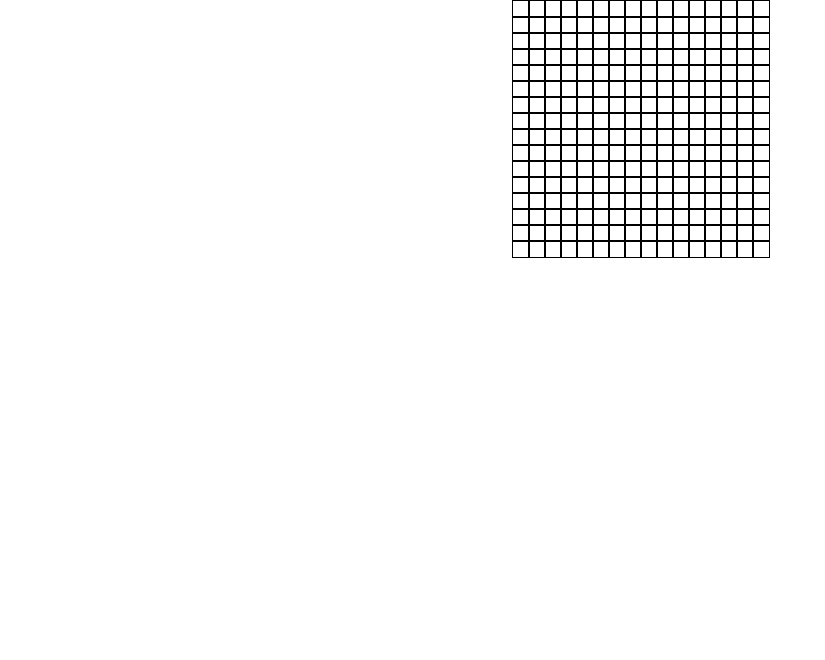
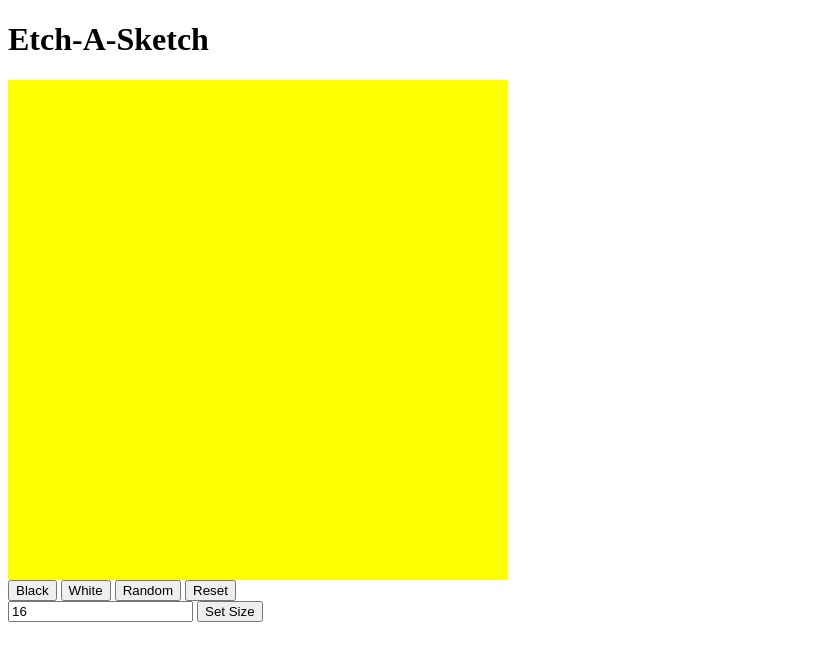
Before and after one commit to IIWGII/Etch-A-Sketch-TOP, a plain HTML site: page index.html in a window 1280 px wide. Shown: the whole page, without its empty margins (0-825 px from the left). Drawn offline with Linux system fonts and the light colour scheme.

Commit message:
second try from scratch

```diff
--- a/assets/main.js
+++ b/assets/main.js
@@ -1,17 +1,91 @@
-const container = document.querySelector('.grid-container');
+function populateBoard(size){
+    let board = document.querySelector('.pad');
+    let squares = board.querySelectorAll('div');
+    squares.forEach((div)=> div.remove());
+    board.style.gridTemplateColumns = `repeat(${size}, 1fr)`
+    board.style.gridTemplateRows = `repeat(${size}, 1fr)`
+
+    let amount = size * size ;
+    for (let i = 0; i < amount; i++) {
+        let square = document.createElement('div');
+        square.style.backgroundColor = "yellow";
+        board.insertAdjacentElement('beforeend', square);
+    }
+}
+populateBoard(16);
+
+function changeSize(input){
+    if (input >=2 || input <= 100){
+        populateBoard(input);
+    } else {
+       console.log('too many sqaures');
+    }
+};
 
 
-for (let i=0; i < 256; i++ ) {
-    const createDiv = document.createElement('div');
-    container.appendChild(createDiv);
-}
 
-const divs = container.querySelectorAll('div');
-divs.forEach((div) => {
-    div.addEventListener('mouseover', (e)=>{
-        e.target.style.backgroundColor = "black"
-    });
-    div.addEventListener('mouseout', (e) => {
-        e.target.style.backgroundColor = "white"
-    })
-})
+
+
+
+
+
+
+
+
+
+
+// const sketchPad = document.querySelector('.grid-container');
+// let gridNum = 5;
+
+// function addSquares () {
+//     const row = document.createElement('div');
+//     row.classList.add('row');
+//     sketchPad.appendChild(row);
+//     for (let i = 0; i < gridNum; i++) {
+//         const column = document.createElement('div');
+//         column.classList.add('column');
+//         row.appendChild(column);
+//     }
+// };
+// function padFill (num) {
+//     for(let i = 0; i < num; i++ ) {
+
+//         addSquares();
+//     }
+// }
+// padFill(gridNum);
+
+
+
+
+
+
+
+
+
+
+
+
+
+
+
+
+
+
+
+
+// for (let i=0; i < 256; i++ ) {
+//     const createDiv = document.createElement('div');
+//     container.appendChild(createDiv);
+// }
+
+// const divs = container.querySelectorAll('div');
+// divs.forEach((div) => {
+//     div.addEventListener('mouseover', (e)=>{
+//         e.target.style.backgroundColor = "black"
+//     });
+//     div.addEventListener('mouseout', (e) => {
+//         e.target.style.backgroundColor = "white"
+//     })
+
+// })
--- a/assets/style.css
+++ b/assets/style.css
@@ -1,18 +1,35 @@
-body {
+.pad {
+    width: 500px;
+    height: 500px;
+    display: grid;
+}
+
+
+
+
+
+
+
+
+
+
+
+
+/* body {
     min-height: 100vh;
     margin: 0;
     padding: 0;
 }
 
 .grid-container {
-    display: grid;
-    place-content: center;
-    grid-template-columns: repeat(16,16px);
-    grid-template-rows: repeat(16,16px);
+ width: 800px;
+ display: flex;
+ justify-content: center;
 }
 
-.grid-container div {
-    width: 16px;
-    height: 16px;
-    border: 1px solid black;
-}
+.grid-container div
+,.grid-container div div {
+
+    background-color: aqua;
+    flex-shrink: 1;
+} */
--- a/index.html
+++ b/index.html
@@ -8,11 +8,27 @@
     <title>Document</title>
 </head>
 <body>
-    <div class="grid-container">
-
+    <div class="flex-container">
+        <div class="title"><h1>Etch-A-Sketch</h1></div>
+        <div class="content">
+            <div class="pad"></div>
+            <div class="btns">
+                <button>Black</button>
+                <button>White</button>
+                <button>Random</button>
+                <button>Reset</button>
+            </div>
+            <div>
+                <input
+                type="text"
+                placeholder="Size of Board"
+                value="16"
+                onchange="changeSize(this.value)"
+                />
+                <button>Set Size</button>
+            </div>
+        </div>
     </div>
-
-
 
 
 
```
